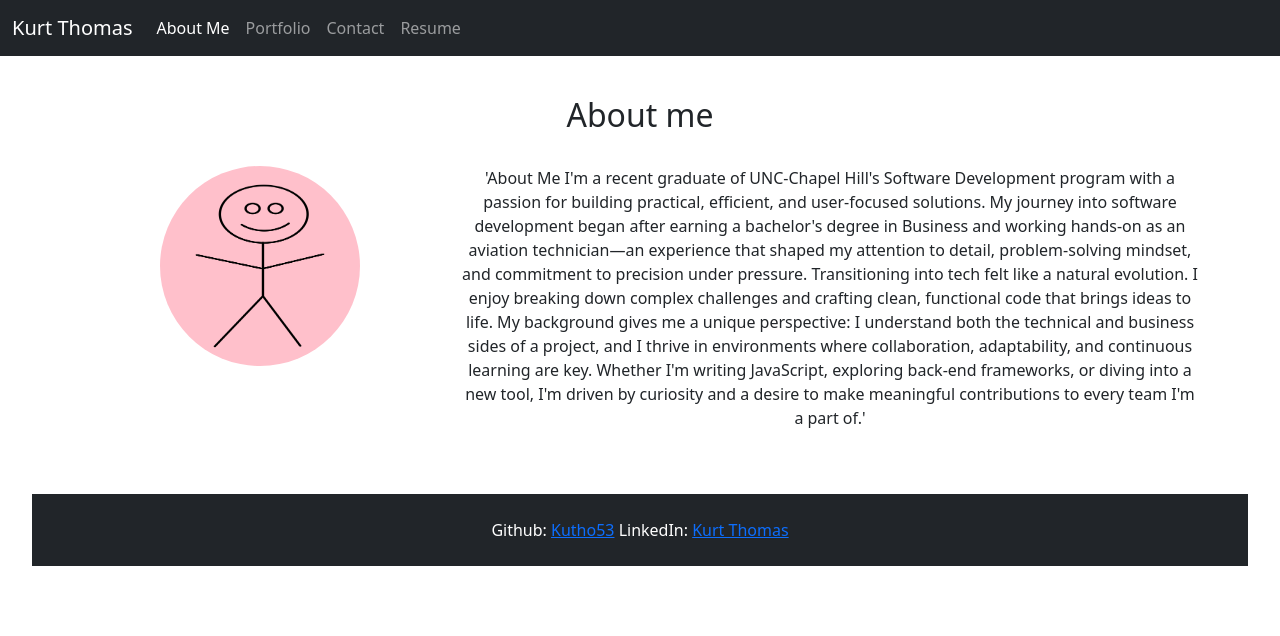
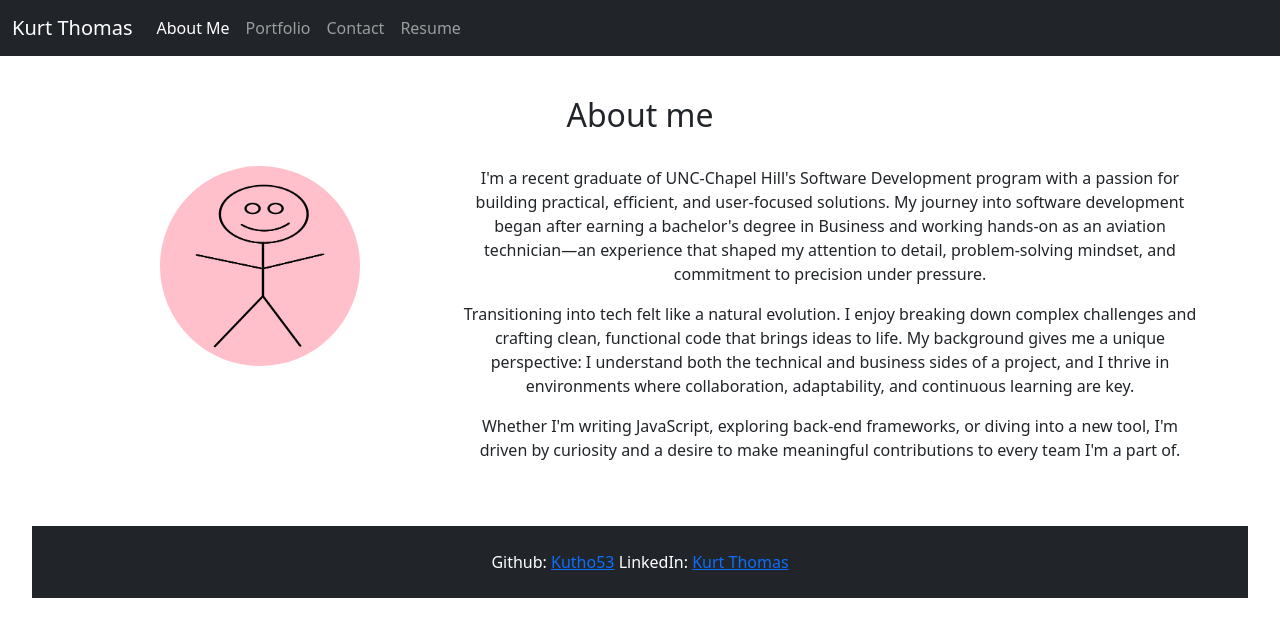
Before and after one commit to kutho53/React-Portfolio, a React (Vite) app: page / in a window 1280 px wide. Shown: the top 636 px of the page. Built offline with nearby package versions, Linux system fonts and the light colour scheme; the HTML template or start-up script is replaced by a standard one.

Commit message:
cleaned up portfolio page

```diff
--- a/src/pages/aboutMe.jsx
+++ b/src/pages/aboutMe.jsx
@@ -11,13 +11,11 @@ function AboutMe(){
         <div class='col-sm-8'>
           <p>
 
-            'About Me
-
             I'm a recent graduate of UNC-Chapel Hill's Software Development program with a passion for building practical, efficient, and user-focused solutions. My journey into software development began after earning a bachelor's degree in Business and working hands-on as an aviation technician—an experience that shaped my attention to detail, problem-solving mindset, and commitment to precision under pressure.
-
+          </p><p>
             Transitioning into tech felt like a natural evolution. I enjoy breaking down complex challenges and crafting clean, functional code that brings ideas to life. My background gives me a unique perspective: I understand both the technical and business sides of a project, and I thrive in environments where collaboration, adaptability, and continuous learning are key.
-
-            Whether I'm writing JavaScript, exploring back-end frameworks, or diving into a new tool, I'm driven by curiosity and a desire to make meaningful contributions to every team I'm a part of.'
+          </p><p>
+            Whether I'm writing JavaScript, exploring back-end frameworks, or diving into a new tool, I'm driven by curiosity and a desire to make meaningful contributions to every team I'm a part of.
 
           </p>
         </div>
--- a/src/pages/portfolio-page.jsx
+++ b/src/pages/portfolio-page.jsx
@@ -15,7 +15,7 @@ export default function Portfolio(){
                         </div>
                         <div class='card-footer'>
                             <a class='github link' href='https://github.com/kutho53/TicTacToe'>Github Repo</a>
-                            <a class='deployed link' href='https://kutho53.github.io/TicTacToe/' >Deployed Application</a>
+                            {/* <a class='deployed link' href='https://kutho53.github.io/TicTacToe/' >Deployed Application</a> */}
                         </div>
                     </div>
                     <div class='col-md card'>
@@ -25,7 +25,7 @@ export default function Portfolio(){
                         </div>
                         <div class='card-footer'>
                             <a class='github link' href='https://github.com/kutho53/WeatherSite'>Github Repo </a>
-                            <a class='deployed link' href='https://kutho53.github.io/WeatherSite/' >Deployed Application</a>
+                            {/* <a class='deployed link' href='https://kutho53.github.io/WeatherSite/' >Deployed Application</a> */}
                         </div>
                     </div>
                     <div class='col-md card'>
@@ -35,11 +35,11 @@ export default function Portfolio(){
                         </div>
                         <div class='card-footer'>
                             <a class='github link' href='https://github.com/kutho53/README-Generator'>Github Repo </a>
-                            <a class='deployed link' href='https://kutho53.github.io/README-Generator/' >Deployed Application</a>
+                            {/* <a class='deployed link' href='https://kutho53.github.io/README-Generator/' >Deployed Application</a> */}
                         </div>
                     </div>
                 </div>
-                <div class='row'>
+                {/* <div class='row'>
                     <div class='col-md card'>
                         <h3 class='card-header'>Project Example 1</h3>
                         <div class='card-body'>
@@ -70,7 +70,7 @@ export default function Portfolio(){
                             <a href='https://kutho53.github.io/README-Generator/' >Deployed Link</a>
                         </div>
                     </div>
-                </div>
+                </div> */}
             </section>
         </section>
     )
```
